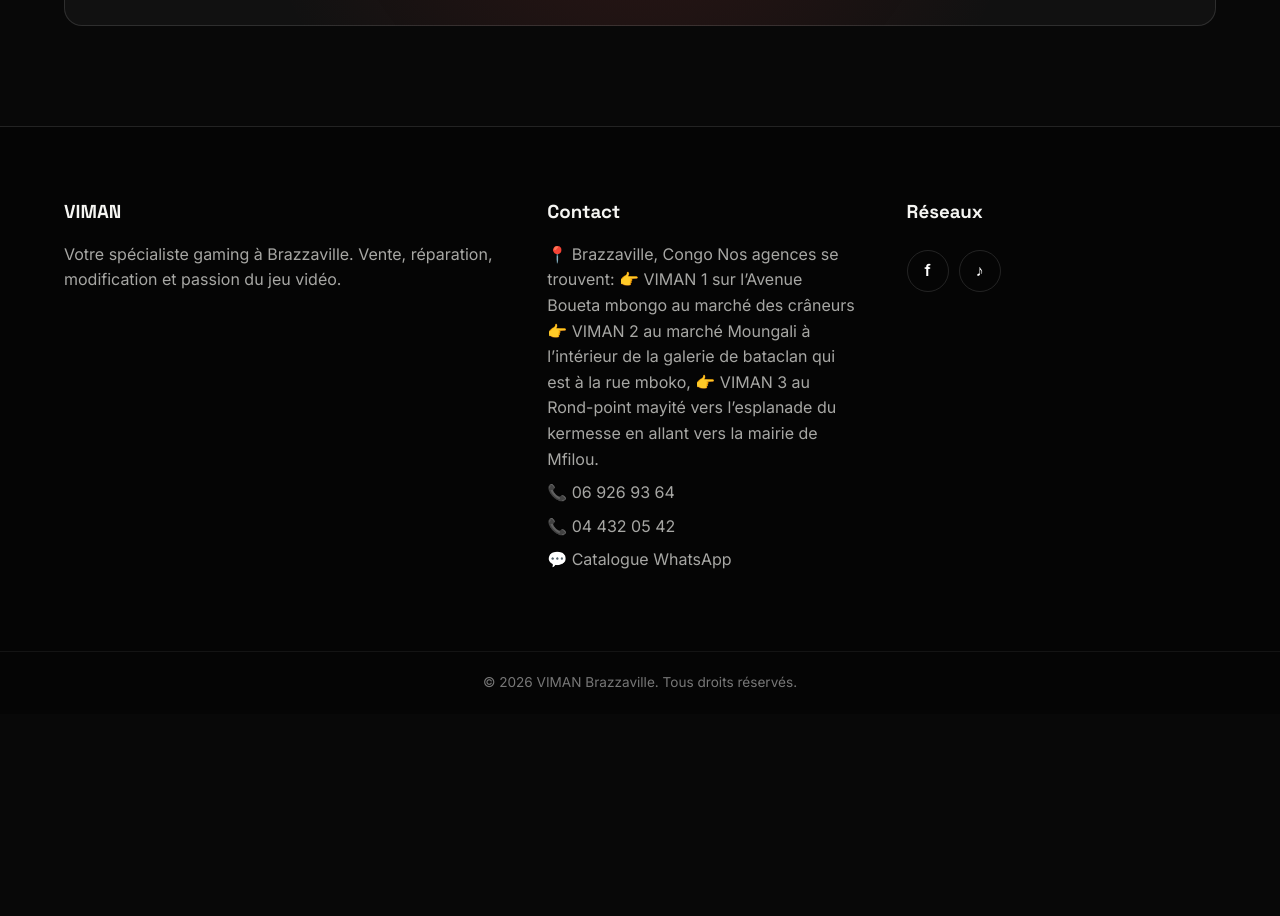
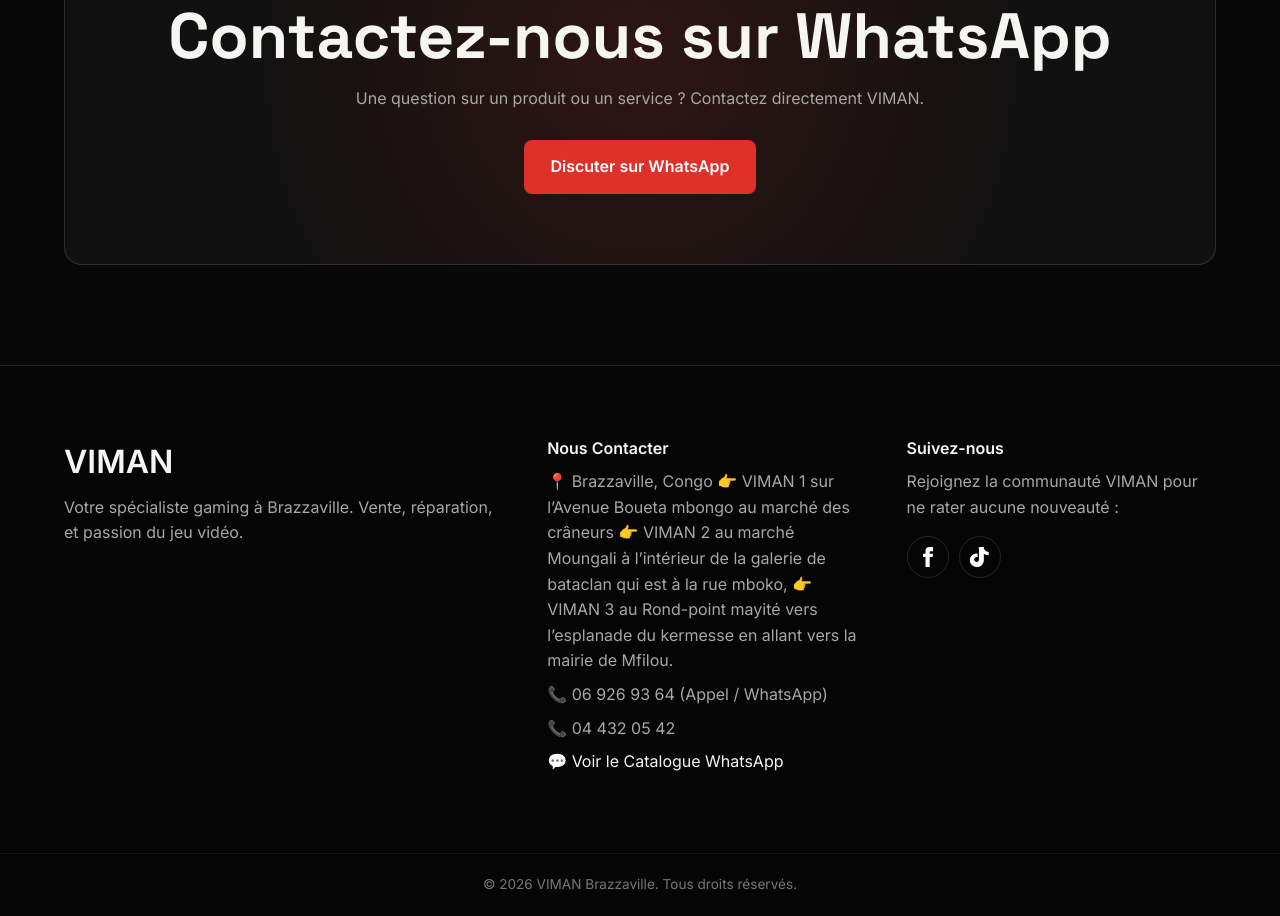
Before and after one commit to Kingly97/VIMAN, a plain HTML site: page index.html in a window 1280 px wide. Shown: the part 9880-10796 px from the top of the page. Before the commit the page ends 10594 px from the top, so only its background shows below. Drawn offline with Linux system fonts and the light colour scheme.

Commit message:
Update index.html

```diff
--- a/index.html
+++ b/index.html
@@ -1389,6 +1389,44 @@
 
         </article>
 
+       <!-- SAC DE NINTENDO SWITCH -->
+
+        <article class="product-card reveal">
+
+            <div class="product-image-wrap">
+
+                <img
+                    src="sac-switch.jpg"
+                    alt="Sac Nintendo switch"
+                    class="product-image"
+                    loading="lazy">
+
+            </div>
+
+            <div class="product-info">
+
+                <h3>
+                    Sac Nintendo Switch
+                </h3>
+
+                <p>
+                    Sac agréable fait pour toute les consoles Switch
+                    C'est-à-dire Nintendo Switch 1, Lite, Oled et Switch 2
+
+                </p>
+
+                <button
+                    class="btn btn-outline btn-commander"
+                    data-product="Manette PS5 DualSense">
+
+                    Commander
+
+                </button>
+
+            </div>
+
+        </article>
+
 
         <!-- DIVERS ET ACCESSOIRES -->
 
@@ -1466,109 +1504,44 @@
 </main>
 
 
-<!-- =========================
-     FOOTER
-========================= -->
-
+<!-- Footer / Contact -->
     <footer id="contact">
-
-    <div class="footer-content">
-
-
+        <div class="footer-content reveal">
             <div class="footer-col">
-
-            <h3>
-                VIMAN
-            </h3>
-
-            <p>
-                Votre spécialiste gaming à Brazzaville.
-                Vente, réparation, modification et passion
-                du jeu vidéo.
-            </p>
-
-        </div>
-
+                <h4 style="font-family: var(--font-title); font-weight: 900; font-size: 2rem;">VI<span style="color: var(--text-main);">MAN</span></h4>
+                <p>Votre spécialiste gaming à Brazzaville. Vente, réparation, et passion du jeu vidéo.</p>
+            </div>
 
             <div class="footer-col">
-
-            <h3>
-                Contact
-            </h3>
-
-            <p>
-                📍 Brazzaville, Congo
-                 Nos agences se trouvent:
-
+                <h4>Nous Contacter</h4>
+                <p>📍 Brazzaville, Congo
                     👉 VIMAN 1 sur l’Avenue Boueta mbongo au marché des crâneurs
+
                      👉 VIMAN 2 au marché Moungali à l’intérieur de la galerie de bataclan qui est à la rue mboko,
+
                     👉 VIMAN 3 au Rond-point mayité vers l’esplanade du kermesse en allant vers la mairie de Mfilou.
                 </p>
-
-            <a href="tel:+242069269364">
-                📞 06 926 93 64
+                <a href="tel:+242069269364">📞 06 926 93 64 (Appel / WhatsApp)</a>
+                <a href="tel:+242044320542">📞 04 432 05 42</a>
+                <a href="https://wa.me/c/242069269364" target="_blank" style="color: var(--whatsapp-color);">💬 Voir le Catalogue WhatsApp</a>
+            </div>
+
+            <div class="footer-col">
+                <h4>Suivez-nous</h4>
+                <p>Rejoignez la communauté VIMAN pour ne rater aucune nouveauté :</p>
+                <div class="social-icons">
+                    <a href="https://www.facebook.com/share/1Lpuc9rdfG/" target="_blank" aria-label="Facebook">
+                        <svg width="20" height="20" viewBox="0 0 24 24" fill="currentColor"><path d="M9 8h-3v4h3v12h5v-12h3.642l.358-4h-4v-1.667c0-.955.192-1.333 1.115-1.333h2.885v-5h-3.808c-3.596 0-5.192 1.583-5.192 4.615v3.385z"/></svg>
                     </a>
-
-            <a href="tel:+242044320542">
-                📞 04 432 05 42
+                    <a href="https://www.tiktok.com/@vivionviman" target="_blank" aria-label="TikTok">
+                        <svg width="20" height="20" viewBox="0 0 24 24" fill="currentColor"><path d="M12.525.02c1.31-.02 2.61-.01 3.91-.02.08 1.53.63 3.09 1.75 4.17 1.12 1.11 2.7 1.62 4.24 1.79v4.03c-1.44-.05-2.89-.35-4.2-.97-.57-.26-1.1-.59-1.62-.93v7.2c0 1.96-.51 3.96-1.66 5.53-1.16 1.58-2.88 2.67-4.83 3.03-1.93.36-3.99.17-5.78-.69-1.78-.86-3.18-2.34-3.91-4.14-.72-1.79-.76-3.85-.2-5.69.57-1.84 1.83-3.39 3.49-4.32 1.66-.94 3.65-1.23 5.5-1.01v4.11c-.57-.14-1.16-.14-1.72-.03-.57.12-1.1.41-1.51.83-.42.42-.71.97-.81 1.55-.11.58-.05 1.19.16 1.73.22.54.59 1.01 1.07 1.32.48.31 1.05.47 1.63.45.58-.02 1.14-.23 1.6-.58.46-.35.81-.83.98-1.38.16-.54.21-1.12.16-1.69v-13h-2.1z"/></svg>
                     </a>
-
-            <a
-                href="https://wa.me/c/242069269364"
-                target="_blank"
-                rel="noopener">
-
-                💬 Catalogue WhatsApp
-
-            </a>
-
-        </div>
-
-
-        <div class="footer-col">
-
-            <h3>
-                Réseaux
-            </h3>
-
-            <div class="social-icons">
-
-                <a
-                    href="https://www.facebook.com/share/1Lpuc9rdfG/"
-                    target="_blank"
-                    rel="noopener"
-                    aria-label="Facebook">
-
-                    f
-
-                </a>
-
-                <a
-                    href="https://www.tiktok.com/@vivionviman"
-                    target="_blank"
-                    rel="noopener"
-                    aria-label="TikTok">
-
-                    ♪
-
-                </a>
-
-            </div>
-
-        </div>
-
-    </div>
-
-
+                </div>
+            </div>
+        </div>
         <div class="footer-bottom">
-
-        <p>
-            © 2026 VIMAN Brazzaville.
-            Tous droits réservés.
-        </p>
-
-    </div>
-
+            <p>&copy; 2026 VIMAN Brazzaville. Tous droits réservés.</p>
+        </div>
     </footer>
 
 
```
Lines whose indentation alone changed are shown as unchanged.
